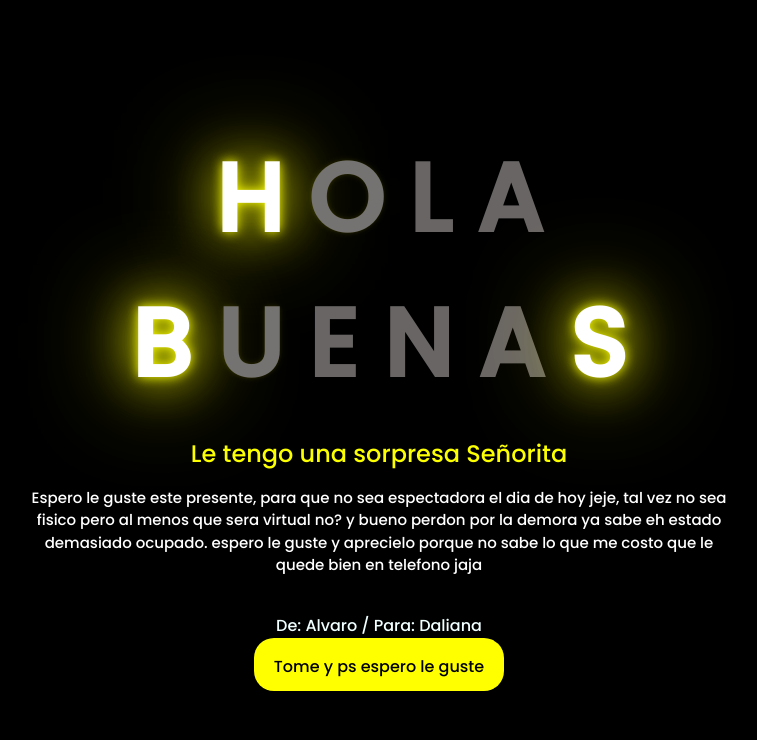
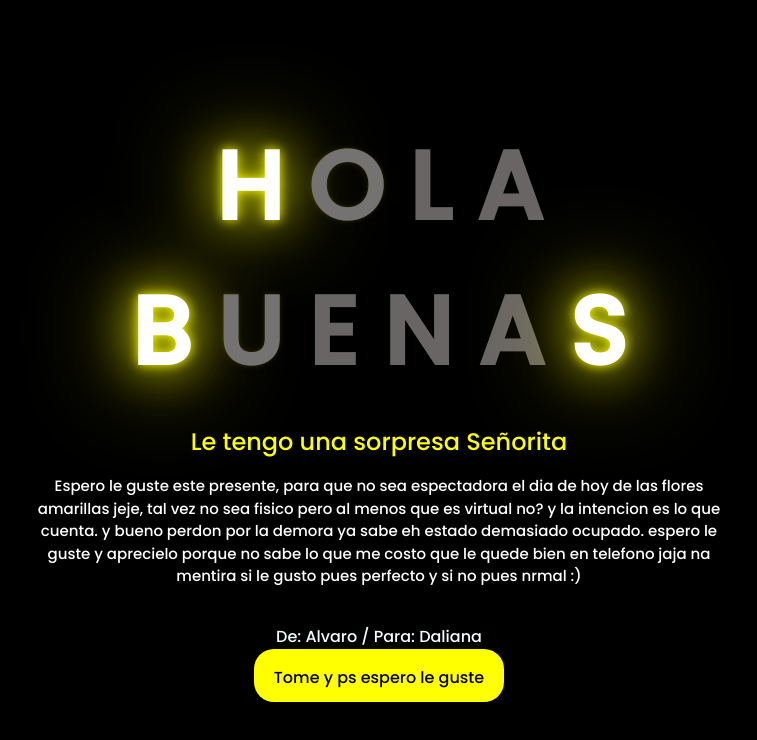
Before and after one commit to AlvaroJesus06/miproyectfloresamarilas, a plain HTML site: page index.html in a window 1280 px wide. Shown: the whole page, without its empty margins (269-1026 px from the left). Drawn offline with Linux system fonts and the light colour scheme.

Commit message:
bugfixed

```diff
--- a/index.html
+++ b/index.html
@@ -29,10 +29,11 @@
       <div class="center-message">
         <p>
           Espero le guste este presente, para que no sea espectadora el dia de
-          hoy jeje, tal vez no sea fisico pero al menos que sera virtual no? y
-          bueno perdon por la demora ya sabe eh estado demasiado ocupado. espero
-          le guste y aprecielo porque no sabe lo que me costo que le quede bien
-          en telefono jaja
+          hoy de las flores amarillas jeje, tal vez no sea fisico pero al menos
+          que es virtual no? y la intencion es lo que cuenta. y bueno perdon por
+          la demora ya sabe eh estado demasiado ocupado. espero le guste y
+          aprecielo porque no sabe lo que me costo que le quede bien en telefono
+          jaja na mentira si le gusto pues perfecto y si no pues nrmal :)
         </p>
       </div>
     </div>
```
